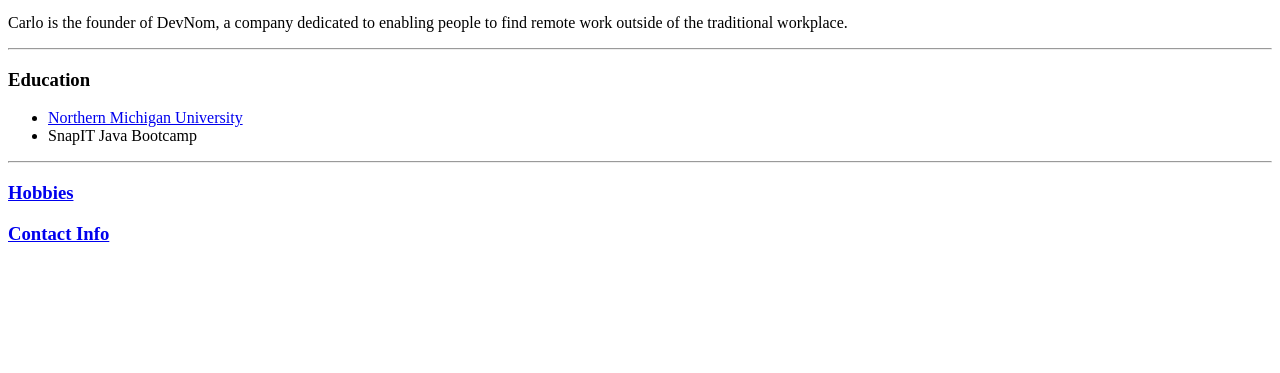
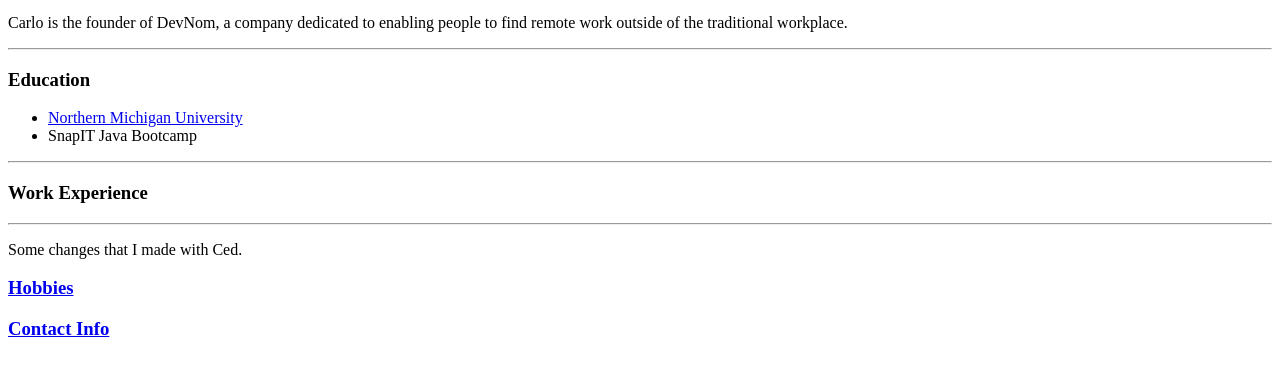
Before and after one commit to CarloSantos11/personal_site, a plain HTML site: page index.html in a window 1280 px wide. Shown: the part 279-652 px from the top of the page. Drawn offline with Linux system fonts and the light colour scheme.

Commit message:
Commited code with ced

```diff
--- a/index.html
+++ b/index.html
@@ -22,6 +22,11 @@
   </ul>
 
   <hr>
+  <h3>Work Experience</h3>
+  <hr>
+
+  <p>Some changes that I made with Ced.</p>
+
   <h3><a href="pages/hobbies.html">Hobbies</a></h3>
   <h3><a href="pages/contact.html">Contact Info</a></h3>
 </body>
```
Also changed, not shown: 1 other file.
